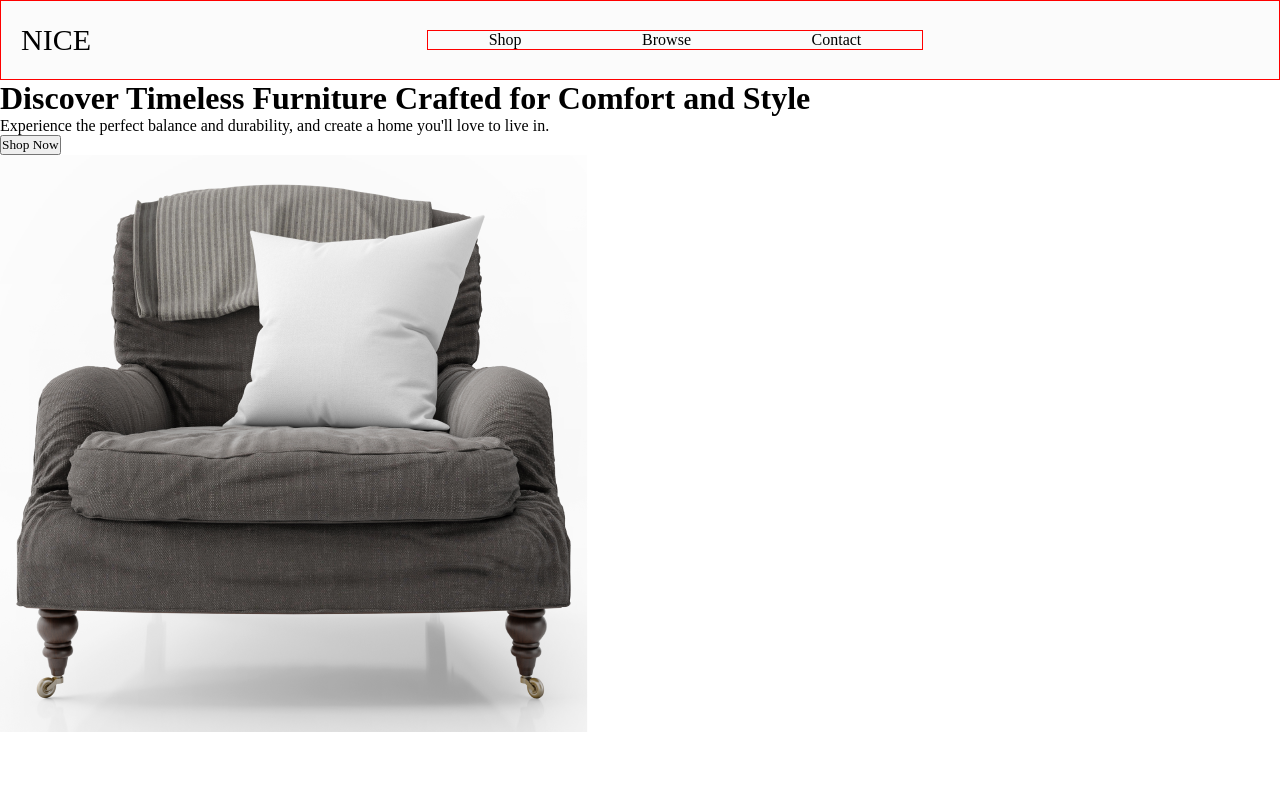
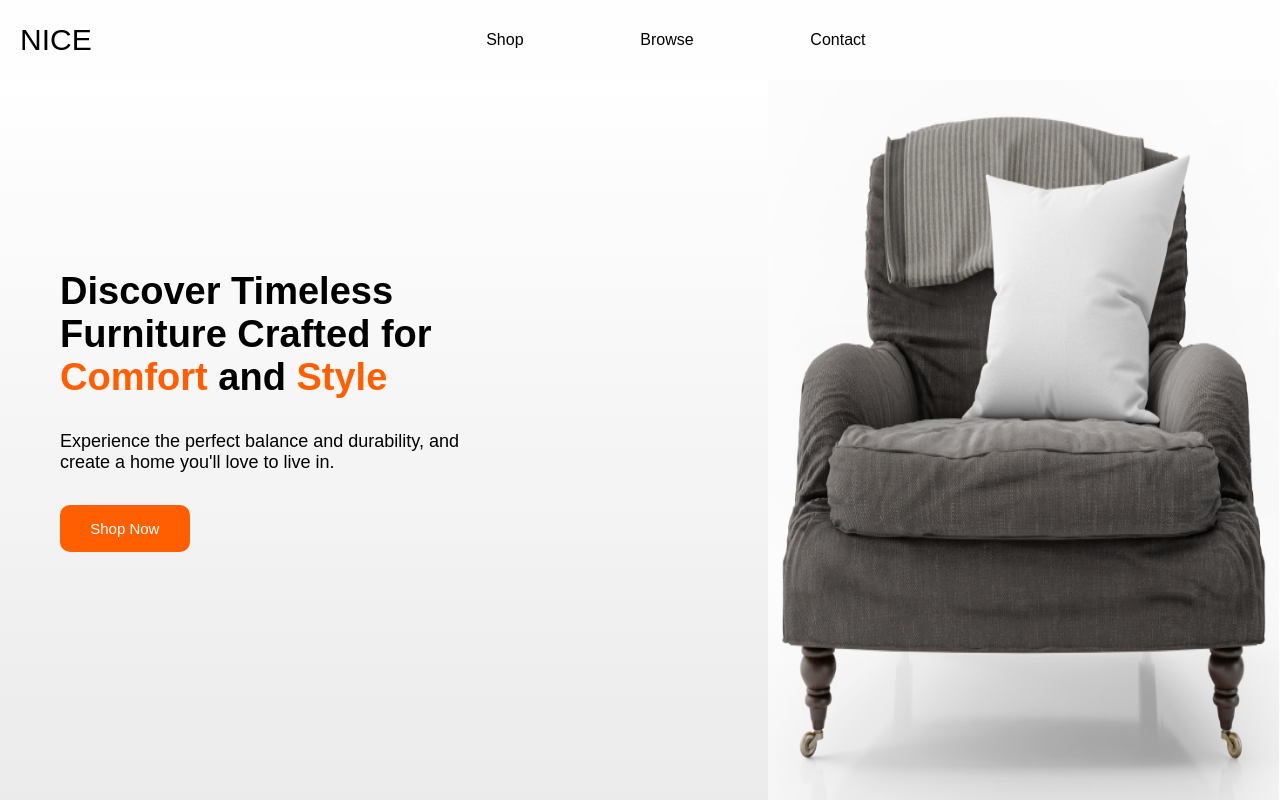
Before and after one commit to knoy00/Furnistore, a React (Create React App) app: page / in a window 1280 px wide. Built offline with nearby package versions, Linux system fonts and the light colour scheme.

Commit message:
Added hero page

```diff
--- a/src/App.css
+++ b/src/App.css
@@ -6,5 +6,5 @@
   margin: 0;
   padding: 0;
   box-sizing: border-box;
-  font-family: "Poppins";
+  font-family: "Arial";
 }
--- a/src/Components/Hero.css
+++ b/src/Components/Hero.css
@@ -0,0 +1,64 @@
+.hero{
+    width: 100%;
+    height: 90vh;
+    display: flex;
+    overflow: hidden;
+
+}
+
+.hero_left{
+    display: flex;
+    flex-direction: column;
+    width: 60%;
+    padding: 60px;
+    height: 100%;
+    background: linear-gradient(to top, #ebebeb, #ffffff);
+}
+
+.hero_left h1{
+    margin-top: 20%;
+    width: 70%;
+    font-size: 38px;
+    padding-bottom: 5%;
+
+
+}
+
+.hero_left span{
+    color: #FF5F00;
+    ;
+}
+
+.hero_left p{
+    font-size: 18px;
+    padding-bottom: 5%;
+}
+
+.hero_left button{
+    width: 20%;
+    padding: 15px 20px;
+    margin-top: 0%;
+    background-color: #FF5F00;
+    border: none;
+    border-radius: 10px;
+    font-size: 15px;
+    color: #ffffff;
+    cursor: pointer;
+    transition: .3s ease-in-out;
+
+}
+
+.hero_left button:hover{
+    color: #FF5F00;
+    background-color: #ffffff;
+}
+
+.hero_right{
+    width: 40%;
+    height: 100%;
+}
+
+.hero_right img{
+    width: 100%;
+    height: 100%;
+}
--- a/src/Components/Hero.js
+++ b/src/Components/Hero.js
@@ -8,7 +8,7 @@ function Hero(){
             <div className="hero_left">
                 <h1>Discover Timeless Furniture Crafted for <span>Comfort</span>  and <span>Style</span></h1>
 
-                <p>Experience the perfect balance and durability, and create a home you'll love to live in.</p>
+                <p>Experience the perfect balance and durability, and <br /> create a home you'll love to live in.</p>
 
                 <button>Shop Now</button>
             </div>
--- a/src/Components/Navbar.css
+++ b/src/Components/Navbar.css
@@ -1,12 +1,11 @@
 .navbar{
     width: 100%;
-    border: 1px solid red;
     height: 10vh;
     display: flex;
     align-items: center;
     justify-content: space-between;
     padding: 20px;
-    background-color: #fbfbfb;
+    background-color: #fefefe;
 }
 
 .nav_logo{
@@ -18,7 +17,6 @@
     display: flex;
     align-items: center;
     justify-content: space-around;
-    border: 1px solid red;
     width: 40%;
 }
 
```
